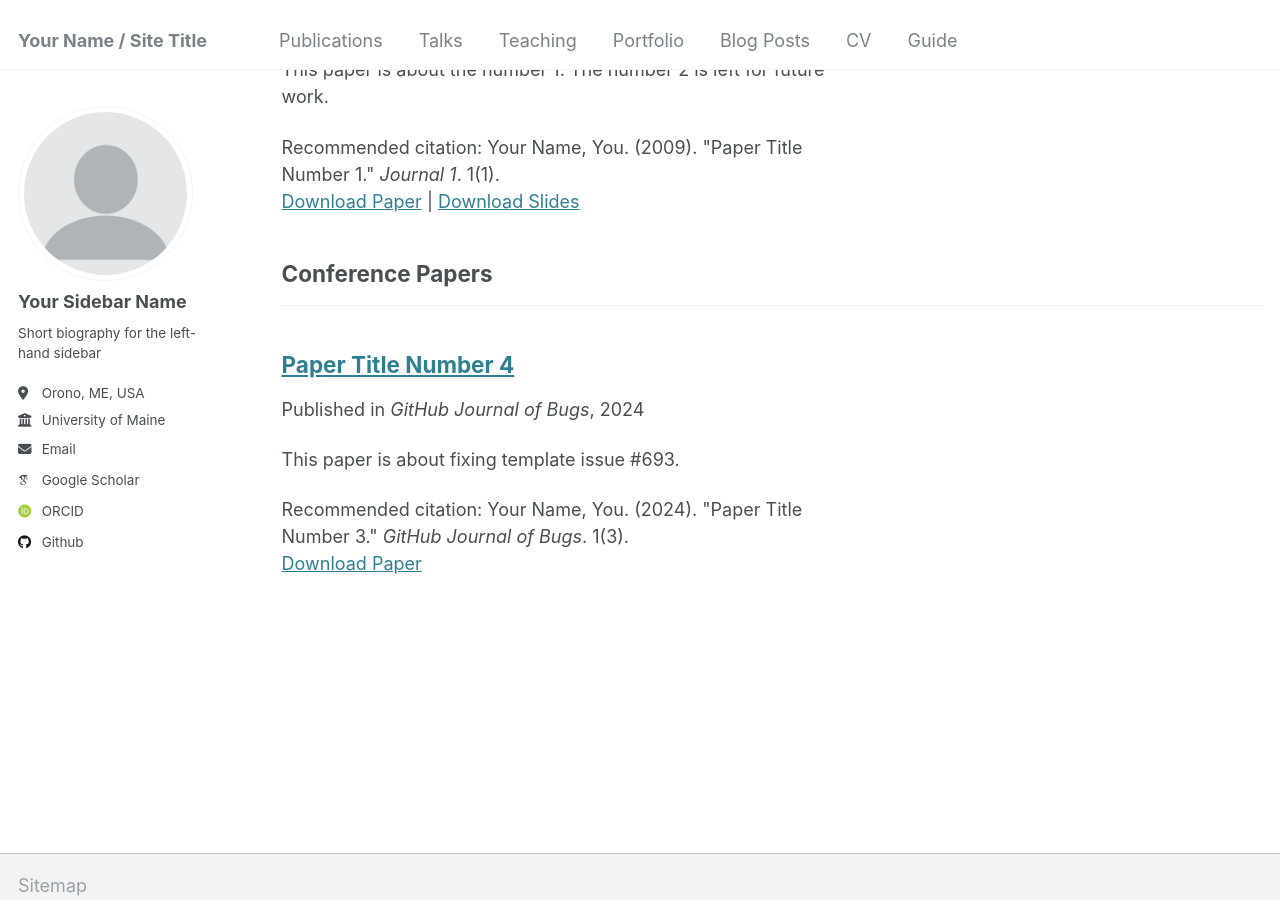
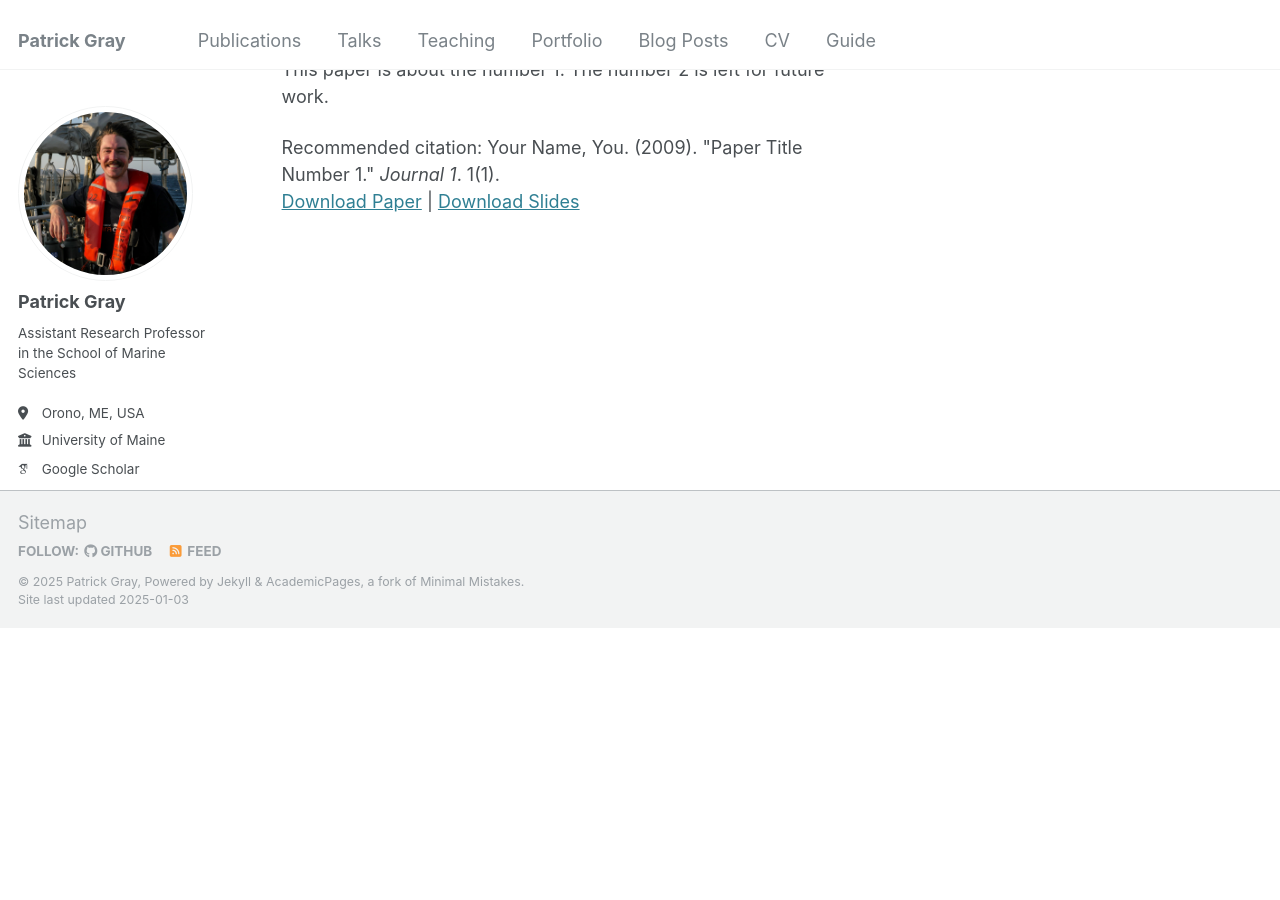
Before and after one commit to patrickcgray/patrickcgray.github.io, a Jekyll site: the page built from _pages/publications.html, in a window 1280 px wide and 900 px high, scrolled down 948 px. Built offline with Jekyll 4.4.1, drawn with Linux system fonts in a browser that asks for light colours; some web fonts are replaced; after the commit the page ends 1576 px from its top, so only the background shows below that.

Commit message:
adding basic info and an avatar

```diff
--- a/_config.yml
+++ b/_config.yml
@@ -8,10 +8,10 @@
 
 # Basic Site Settings
 locale                   : "en-US"
-title                    : "Your Name / Site Title"
+title                    : "Patrick Gray"
 title_separator          : "-"
 name                     : &name "Patrick Gray"
-description              : &description "personal description"
+description              : &description "Assistant Research Professor in the School of Marine Sciences"
 url                      : https://patrickcgray.github.io # the base hostname & protocol for your site e.g. "https://[your GitHub username].github.io"
 baseurl                  : "" # the subpath of your site, e.g. "/blog"
 repository               : "https://github.com/patrickcgray/patrickcgray.github.io"
@@ -21,14 +21,14 @@
 #               Additional customization can be done by editing /_includes/author-profile.html
 author:
   # Biographic information
-  avatar           : "profile.png"
-  name             : "Your Sidebar Name"
+  avatar           : "portrait_patrick_gray_cap_sounion_brighter_small.png"
+  name             : "Patrick Gray"
   pronouns         : # example: "she/her"
-  bio              : "Short biography for the left-hand sidebar"
+  bio              : "Assistant Research Professor in the School of Marine Sciences"
   location         : "Orono, ME, USA"
   employer         : "University of Maine"
   uri              : # URL
-  email            : "none@example.org"
+  email            : # TODO "none@example.org"
 
   # Academic websites
   arxiv            : # URL - Update with the correct link to your profile
@@ -58,7 +58,7 @@
   keybase          : # Username
   instagram        : # Username
   lastfm           : # Username
-  linkedin         : # Username
+  linkedin         : patrick-gray-2aab1a34
   mastodon         : # URL
   medium           : # URL
   pinterest        : # Username
@@ -76,12 +76,12 @@
 
 # Publication Category - The following the list of publication categories and their headings
 publication_category:
-  books:
-    title: 'Books'
+  # books:
+  #   title: 'Books'
   manuscripts:
     title: 'Journal Articles'
-  conferences:
-    title: 'Conference Papers'
+  # conferences:
+  #   title: 'Conference Papers'
 
 # Site Settings
 teaser                   :  # filename of teaser fallback teaser image placed in /images/, .e.g. "500x300.png"
```
Also changed, not shown: images/portrait_patrick_gray_cap_sounion_brighter_small.png (added), 1 other file.
